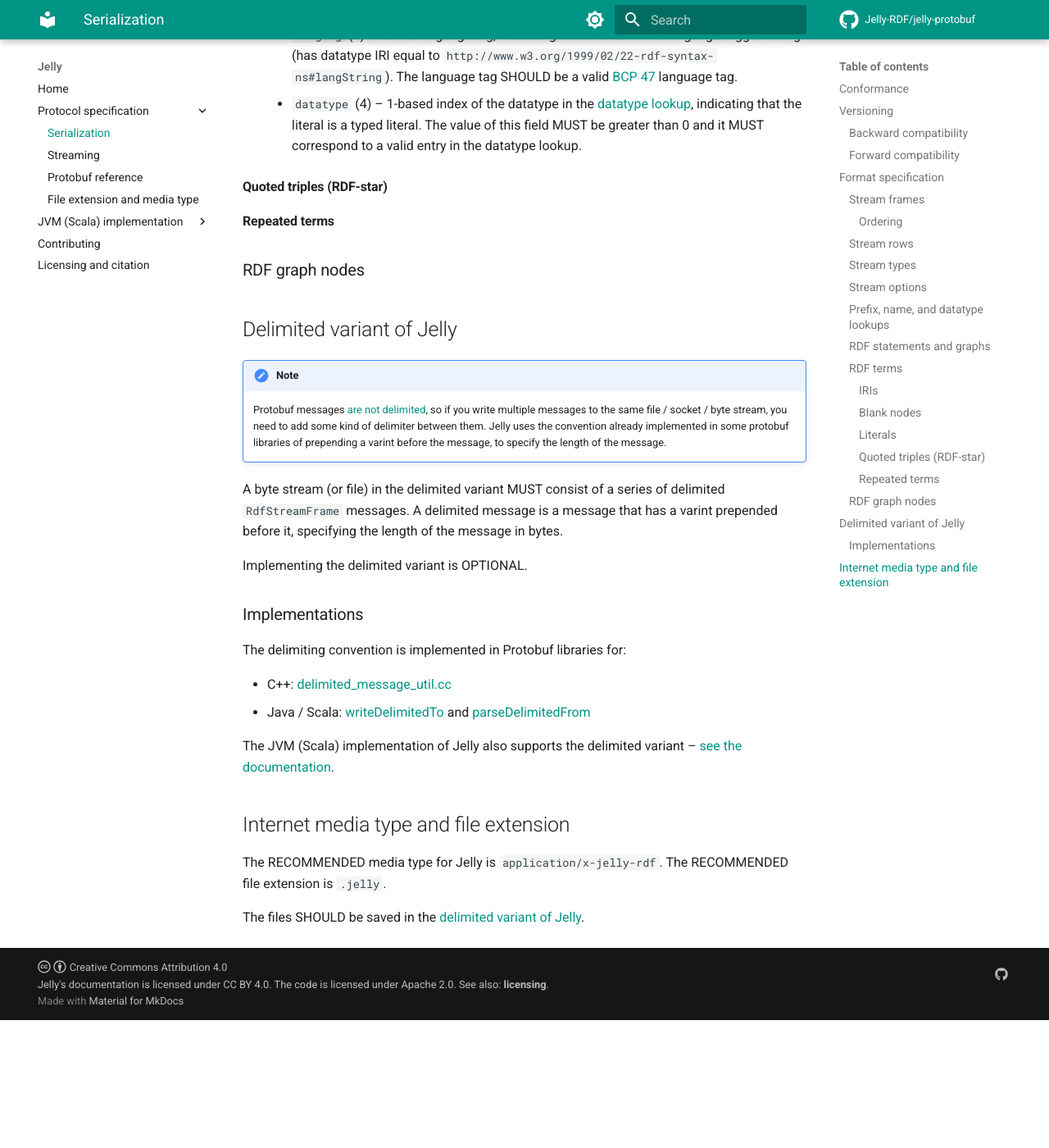
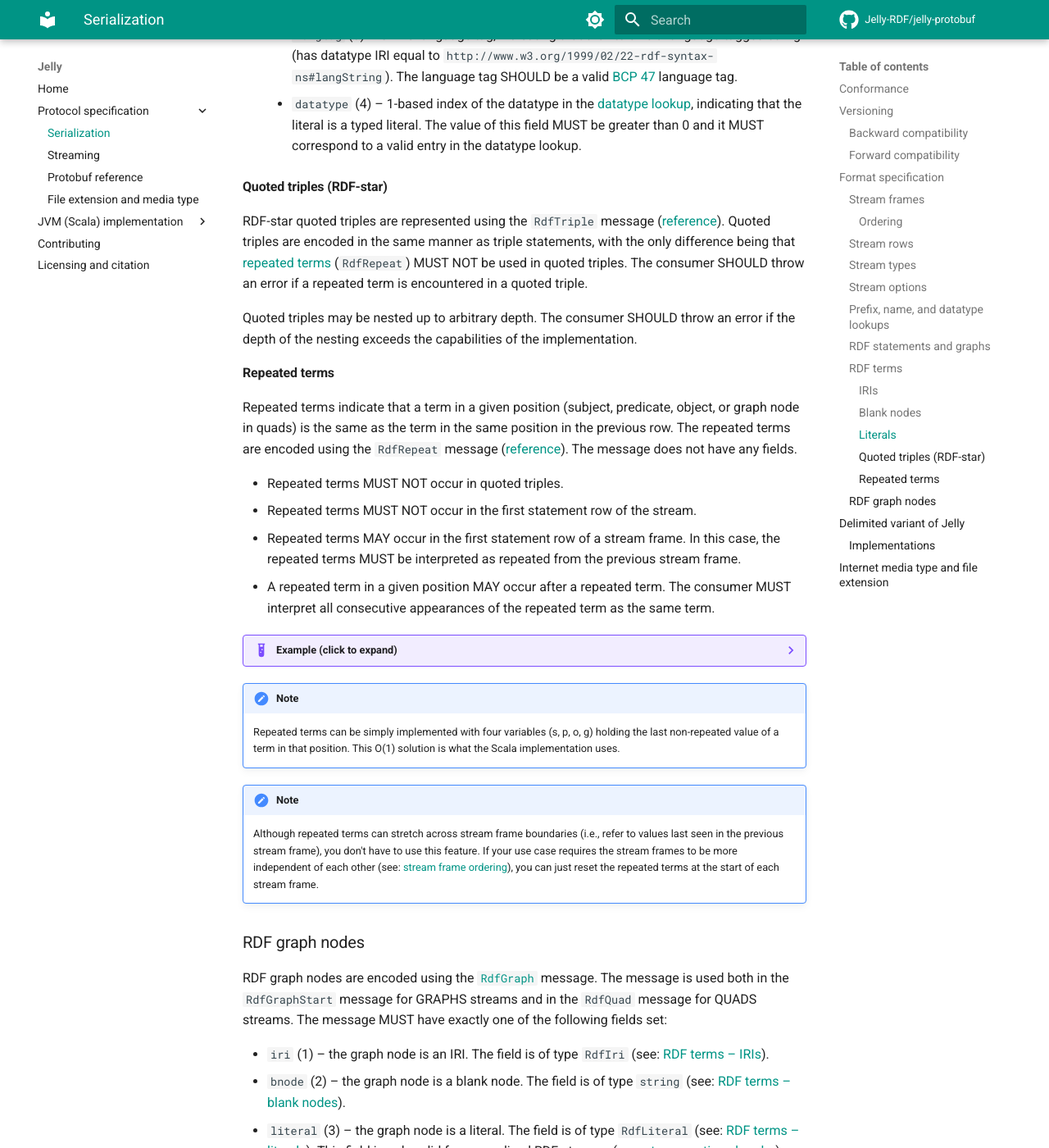
Before and after one commit to Jelly-RDF/jelly-rdf.github.io, an MkDocs documentation site: the page built from docs/specification/serialization.md, in a window 1280 px wide and 1400 px high, scrolled down 9067 px. Shown: the whole window at 82% size. Built offline with MkDocs 1.6.1 and Material for MkDocs 9.7.7, drawn with Linux system fonts in a browser that asks for light colours; comment, search, counter and statistics services are not loaded; the version menu is left out; before the commit the page ends 10311 px from its top, so only the background shows below that; some of the changed text lies outside the part shown.

Commit message:
WIP: serialization spec

````diff
--- a/docs/specification/serialization.md
+++ b/docs/specification/serialization.md
@@ -258,9 +258,82 @@ RDF literals are represented using the `RdfLiteral` message ([reference](referen
 
 #### Quoted triples (RDF-star)
 
+RDF-star quoted triples are represented using the `RdfTriple` message ([reference](reference.md#rdftriple)). Quoted triples are encoded in the same manner as triple statements, with the only difference being that [repeated terms](#repeated-terms) (`RdfRepeat`) MUST NOT be used in quoted triples. The consumer SHOULD throw an error if a repeated term is encountered in a quoted triple.
+
+Quoted triples may be nested up to arbitrary depth. The consumer SHOULD throw an error if the depth of the nesting exceeds the capabilities of the implementation.
+
 #### Repeated terms
 
+Repeated terms indicate that a term in a given position (subject, predicate, object, or graph node in quads) is the same as the term in the same position in the previous row. The repeated terms are encoded using the `RdfRepeat` message ([reference](reference.md#rdfrepeat)). The message does not have any fields.
+
+- Repeated terms MUST NOT occur in quoted triples.
+- Repeated terms MUST NOT occur in the first statement row of the stream.
+- Repeated terms MAY occur in the first statement row of a stream frame. In this case, the repeated terms MUST be interpreted as repeated from the previous stream frame.
+- A repeated term in a given position MAY occur after a repeated term. The consumer MUST interpret all consecutive appearances of the repeated term as the same term.
+
+??? example "Example (click to expand)"
+
+    In the example the wrapping `RdfStreamRow`s were omitted for brevity:
+
+    ```protobuf
+    # First row
+    RdfTriple {
+        s: RdfTerm {
+            iri: RdfIri {
+                prefix_id: 1
+                name_id: 1
+            }
+        }
+        p: RdfTerm {
+            iri: RdfIri {
+                prefix_id: 1
+                name_id: 2
+            }
+        }
+        o: RdfTerm {
+            bnode: "b1"
+        }
+    }
+
+    # Second row – repeating the subject and predicate
+    RdfTriple {
+        s: RdfRepeat {} # RdfTerm(iri: RdfIri(1, 1))
+        p: RdfRepeat {} # RdfTerm(iri: RdfIri(1, 2))
+        o: RdfTerm {
+            bnode: "b2"
+        }
+    }
+
+    # Third row – repeating the subject and object
+    RdfTriple {
+        s: RdfRepeat {} # RdfTerm(iri: RdfIri(1, 1))
+        p: RdfTerm {
+            iri: RdfIri {
+                prefix_id: 2
+                name_id: 3
+            }
+        }
+        o: RdfRepeat {} # RdfTerm(bnode = "b2")
+    }
+    ```
+
+!!! note
+
+    Repeated terms can be simply implemented with four variables (s, p, o, g) holding the last non-repeated value of a term in that position. This O(1) solution is what the Scala implementation uses.
+
+!!! note
+
+    Although repeated terms can stretch across stream frame boundaries (i.e., refer to values last seen in the previous stream frame), you don't have to use this feature. If your use case requires the stream frames to be more independent of each other (see: [stream frame ordering](#ordering)), you can just reset the repeated terms at the start of each stream frame.
+
 ### RDF graph nodes
+
+RDF graph nodes are encoded using the [`RdfGraph`](reference.md#rdfgraph) message. The message is used both in the `RdfGraphStart` message for GRAPHS streams and in the `RdfQuad` message for QUADS streams. The message MUST have exactly one of the following fields set:
+
+- `iri` (1) – the graph node is an IRI. The field is of type `RdfIri` (see: [RDF terms – IRIs](#iris)).
+- `bnode` (2) – the graph node is a blank node. The field is of type `string` (see: [RDF terms – blank nodes](#blank-nodes)).
+- `literal` (3) – the graph node is a literal. The field is of type `RdfLiteral` (see: [RDF terms – literals](#literals)). This field is only valid for generalized RDF streams (see: [stream options header](#stream-options)).
+- `default_graph` (4) – the graph node is the default graph. The field is of type [`RdfDefaultGraph`](reference.md#rdfdefaultgraph), which is an empty message.
+- `repeat` (10) – the graph node is the same as in the previous row. The field is of type [`RdfRepeat`](reference.md#rdfrepeat) (see: [repeated terms](#repeated-terms)). This field is only valid for QUADS streams, within the `RdfQuad` message. It MUST NOT occur within the `RdfGraphStart` message.
 
 ## Delimited variant of Jelly
 
````
Also changed, not shown: docs/jvm/index.md (+4 -0 lines).
